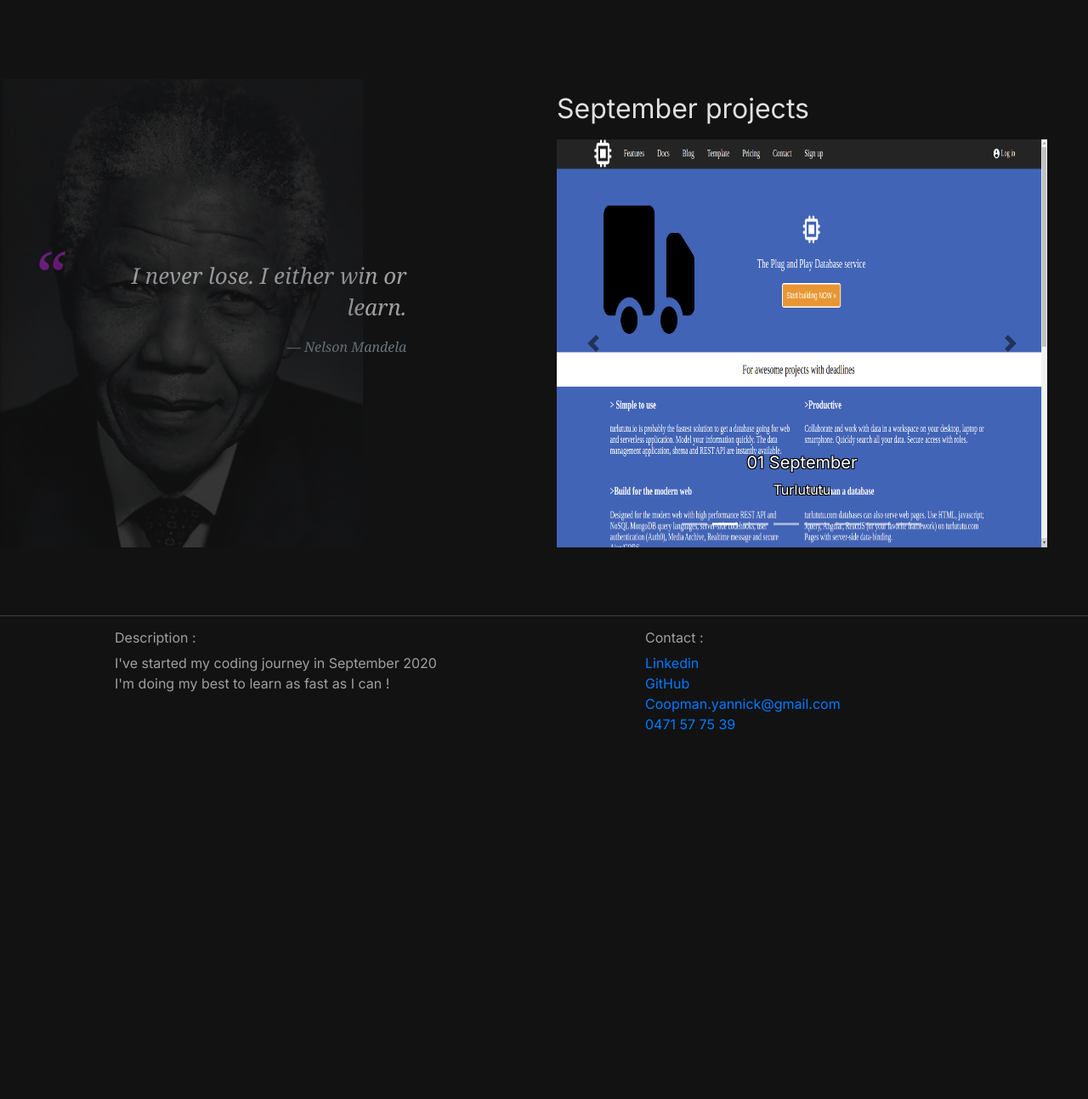
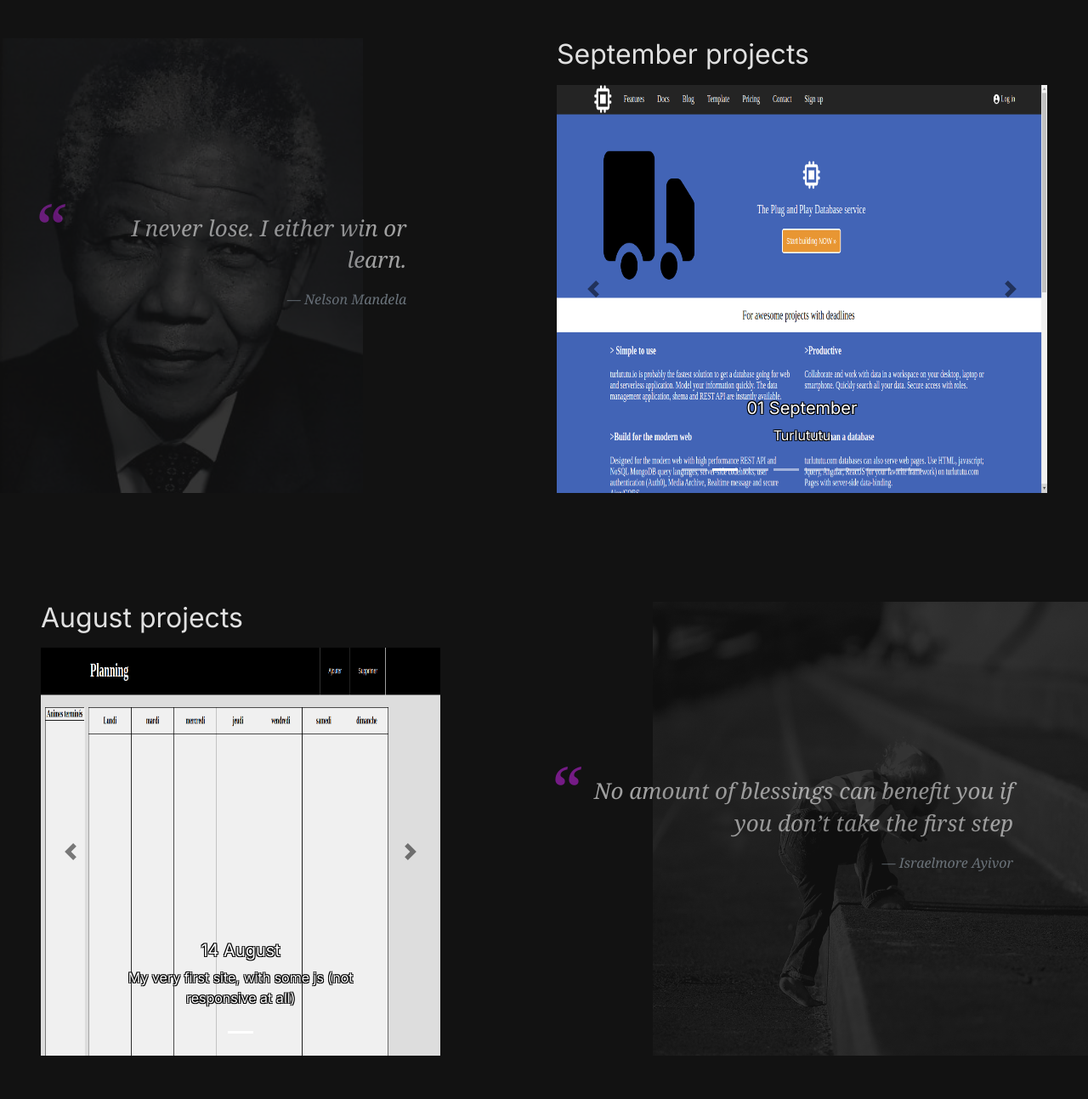
Before and after one commit to Yaco-99/LandingPage, a plain HTML site: page index.html in a window 1280 px wide. Shown: the part 1497-2790 px from the top of the page at 85% size. Before the commit the page ends 2393 px from the top, so only its background shows below. Drawn offline with nearby package versions, Linux system fonts and the light colour scheme.

Commit message:
August update

```diff
--- a/index.html
+++ b/index.html
@@ -32,7 +32,7 @@
                         <a class="dropdown-item disabled" href="#" tabindex="-1" aria-disabled="true">May</a>
                         <a class="dropdown-item disabled" href="#" tabindex="-1" aria-disabled="true">June</a>
                         <a class="dropdown-item disabled" href="#" tabindex="-1" aria-disabled="true">July</a>
-                        <a class="dropdown-item disabled" href="#" tabindex="-1" aria-disabled="true">August</a>
+                        <a class="dropdown-item" href="#navAugust">August</a>
                       <a class="dropdown-item" href="#navSeptember">September</a>
                       <a class="dropdown-item disabled" href="#" tabindex="-1" aria-disabled="true">October</a>
                       <a class="dropdown-item disabled" href="#" tabindex="-1" aria-disabled="true">November</a>
@@ -52,12 +52,12 @@
           <section class="stage" id="stage">
             <div class="stage-text">
             <h1>Welcome to my landing page</h1>
-            <p>Come and see all my project</p>
+            <p>Come and see all my projects</p>
             </section>
           </div>
-          <section class="first-section row pb-5 py-md-5" id="navLatest">
+          <section class="first-section row pb-5" id="navLatest">
             <div class="col-12 col-lg-5 pl-3 pl-lg-5">
-              <h2 class="my-3">Here are my latest projects</h2>
+              <h2 class="mb-3">Here are my latest projects</h2>
               <div id="carouselLatest" class="carousel slide" data-ride="carousel">
                 <ol class="carousel-indicators">
                   <li data-target="#carouselLatest" data-slide-to="0" class="active"></li>
@@ -69,7 +69,7 @@
                     <a href="https://yaco-99.github.io/Responsive-zozor/" target="_blank"><img src="img/zozor.png" class="d-block img-fluid" alt="..."></a>
                     <div class="carousel-caption d-none d-md-block">
                     <h5>14 September</h5>
-                    <p>My first site using bootstrap</p>
+                    <p>Responsive site for @becode</p>
                     </div>
                   </div>
                   <div class="carousel-item">
@@ -105,7 +105,7 @@
             <img class="first-quote-bg" src="img/honestwk.png" alt="">
           </div>
         </section>
-        <section class="row pb-5 py-md-5" id="navSeptember">
+        <section class="row pb-5" id="navSeptember">
           <div class="quote-container col col-lg-5 d-flex justify-content-end align-items-center py-3 pl-lg-5">
             <blockquote class="blockquote text-right">
               <p class="mb-0">I never lose. I either win or learn.</p>
@@ -114,7 +114,7 @@
             <img class="second-quote-bg" src="img/Mandela.jpg" alt="">
           </div>
             <div class="col-12 col-lg-6 pr-3 offset-lg-1 pr-lg-5">
-              <h2 class="my-3">September projects</h2>
+              <h2 class="mb-3">September projects</h2>
               <div id="carouselSeptember" class="carousel slide" data-ride="carousel">
                 <ol class="carousel-indicators">
                   <li data-target="#carouselSeptember" data-slide-to="0" class="active"></li>
@@ -209,6 +209,40 @@
               </div>
           </div>
         </section>
+        <section class="third-section row pb-5" id="navAugust">
+          <div class="col-12 col-lg-5 pl-3 pl-lg-5">
+            <h2 class="mb-3">August projects</h2>
+            <div id="carouselLatest" class="carousel slide" data-ride="carousel">
+              <ol class="carousel-indicators">
+                <li data-target="#carouselLatest" data-slide-to="0" class="active"></li>
+                </ol>
+                <div class="carousel-inner">
+                <div class="carousel-item active">
+                  <a href="https://yaco-99.github.io/First-site/" target="_blank"><img src="img/firstsite.png" class="d-block img-fluid" alt="..."></a>
+                  <div class="carousel-caption d-none d-md-block">
+                  <h5>14 August</h5>
+                  <p>My very first site, with some js (not responsive at all)</p>
+                  </div>
+                </div>
+                </div>
+                <a class="carousel-control-prev" href="#carouselLatest" role="button" data-slide="prev">
+                <span class="carousel-control-prev-icon" aria-hidden="true"></span>
+                <span class="sr-only">Previous</span>
+                </a>
+                <a class="carousel-control-next" href="#carouselLatest" role="button" data-slide="next">
+                <span class="carousel-control-next-icon" aria-hidden="true"></span>
+                <span class="sr-only">Next</span>
+                </a>
+            </div>
+        </div>
+        <div class="quote-container col col-lg-6 d-flex justify-content-center align-items-center offset-lg-1 py-3 pr-lg-5">
+          <blockquote class="blockquote text-right">
+            <p class="mb-0">No amount of blessings can benefit you if you don’t take the first step</p>
+            <footer class="blockquote-footer mt-3">Israelmore Ayivor</footer>
+          </blockquote>
+          <img class="first-quote-bg" src="img/bigstock-Child-Climbing-Steps-323508.jpg" alt="">  <!--Image from https://www.james-parnell.com/meditation/baby-steps-to-big-dreams-->
+        </div>
+      </section>
 <footer class="main-footer">
     <div class="container-fluid justify-content-between p-3">
         <div class="row justify-content-around">
--- a/scss/style.scss
+++ b/scss/style.scss
@@ -33,10 +33,8 @@ h2, h1{
    }
    .row{
     max-width: 100%;
-    margin: auto;
-   }
-   section{
-       margin: 3em 0;
+    margin-right: auto;
+    margin-left: auto;
    }
    .stage{
     background: url("../img/alberto-restifo-HYA9Ak06qR8-unsplash.jpg") center center no-repeat;
@@ -46,6 +44,7 @@ h2, h1{
     width: 100%;
     display: flex;
     align-items: center;
+    margin-top: 0;
    }
    .stage-text{
     font-size: 1.4rem;
@@ -128,7 +127,7 @@ h2, h1{
     width: 80%;
     position: absolute;
     right: 0;
-    opacity: 0.3;
+    opacity: 0.15;
 }
 .second-quote-bg{
     min-height: 60vh;
@@ -167,3 +166,7 @@ blockquote:before {
     top: -35px;
     color: rgba(183, 34, 212, 0.6);
 }
+section{
+    margin-top: 5em;
+    margin-bottom: 5em;
+}
```
Also changed, not shown: all.html (+16 -0 lines), request.html (+5 -0 lines), css/style.css, img/bigstock-Child-Climbing-Steps-323508.jpg (added), img/firstsite.png (added), js/script.js (line endings or trailing spaces), 1 other file.
